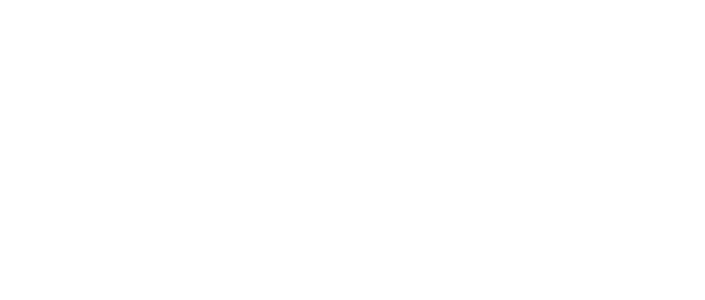
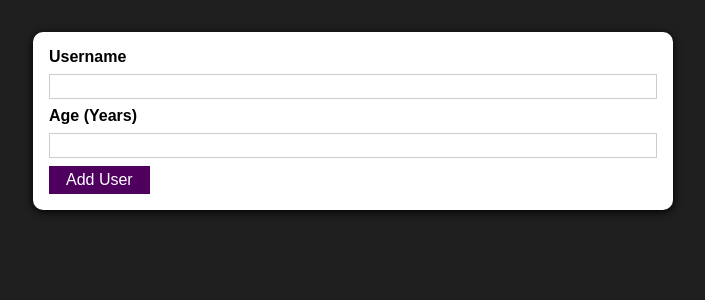
Before and after one commit to malimalik/user-lists-react, a React (Create React App) app: page / in a window 1280 px wide. Shown: the top 300 px of the page, without its empty margins (287-992 px from the left). Built offline with nearby package versions, Linux system fonts and the light colour scheme.

Commit message:
Add styling for Card, and add a Button component

```diff
--- a/src/App.js
+++ b/src/App.js
@@ -1,10 +1,10 @@
 import React from 'react';
-
+import AddUser from './components/Users/AddUser';
 
 function App() {
   return (
     <div>
-
+      <AddUser/>
     </div>
   );
 }
--- /dev/null
+++ b/src/components/UI/Button.js
@@ -0,0 +1,11 @@
+import React from "react";
+import classes from '../UI/Button.module.css'
+const Button = props => {
+    return <button className={classes.button}
+    type={props.type || 'button'}
+    onClick={props.onClick}>
+        {props.children}
+    </button>
+}
+
+export default Button;
--- /dev/null
+++ b/src/components/UI/Button.module.css
@@ -0,0 +1,18 @@
+.button {
+    font: inherit;
+    border: 1px solid #4f005f;
+    background: #4f005f;
+    color: white;
+    padding: 0.25rem 1rem;
+    cursor: pointer;
+  }
+
+  .button:hover,
+  .button:active {
+    background: #741188;
+    border-color: #741188;
+  }
+
+  .button:focus {
+    outline: none;
+  }
--- /dev/null
+++ b/src/components/UI/Card.js
@@ -0,0 +1,12 @@
+import React from "react";
+import classes from '../UI/Card.module.css';
+
+const Card = props => {
+    return (
+        <div className={`${classes.card} ${props.className}`}>
+            {props.children}
+        </div>
+    )
+}
+
+export default Card;
--- /dev/null
+++ b/src/components/UI/Card.module.css
@@ -0,0 +1,5 @@
+.card {
+    background: white;
+    box-shadow: 0 2px 8px rgb(0, 0, 0.26);
+    border-radius: 10px;
+}
--- a/src/components/Users/AddUser.js
+++ b/src/components/Users/AddUser.js
@@ -1,4 +1,7 @@
 import React from 'react';
+import Card from '../UI/Card'
+import classes from '../Users/AddUser.module.css';
+import Button from '../UI/Button';
 
 const AddUser = (props) => {
 
@@ -7,13 +10,15 @@
     };
 
    return (
+    <Card className={classes.input}>
     <form onSubmit={addUserHandler}>
         <label htmlFor='userName'>Username</label>
         <input id='username' type="text"/>
         <label htmlFor='age'>Age (Years)</label>
         <input id='age' type="number"/>
-        <button type='submit'> Add User</button>
+        <Button type='submit'> Add User</Button>
     </form>
+    </Card>
    )
 }
 
--- /dev/null
+++ b/src/components/Users/AddUser.module.css
@@ -0,0 +1,26 @@
+.input {
+    margin: 2rem auto;
+    padding: 1rem;
+    width: 90%;
+    max-width: 40rem;
+  }
+
+  .input label {
+    display: block;
+    font-weight: bold;
+    margin-bottom: 0.5rem;
+  }
+
+  .input input {
+    font: inherit;
+    display: block;
+    width: 100%;
+    border: 1px solid #ccc;
+    padding: 0.15rem;
+    margin-bottom: 0.5rem;
+  }
+
+  .input input:focus {
+    outline: none;
+    border-color: #4f005f;
+  }
--- a/src/index.css
+++ b/src/index.css
@@ -4,6 +4,7 @@
 
 html {
   font-family: sans-serif;
+  background: #1f1f1f;
 }
 
 body {
```
